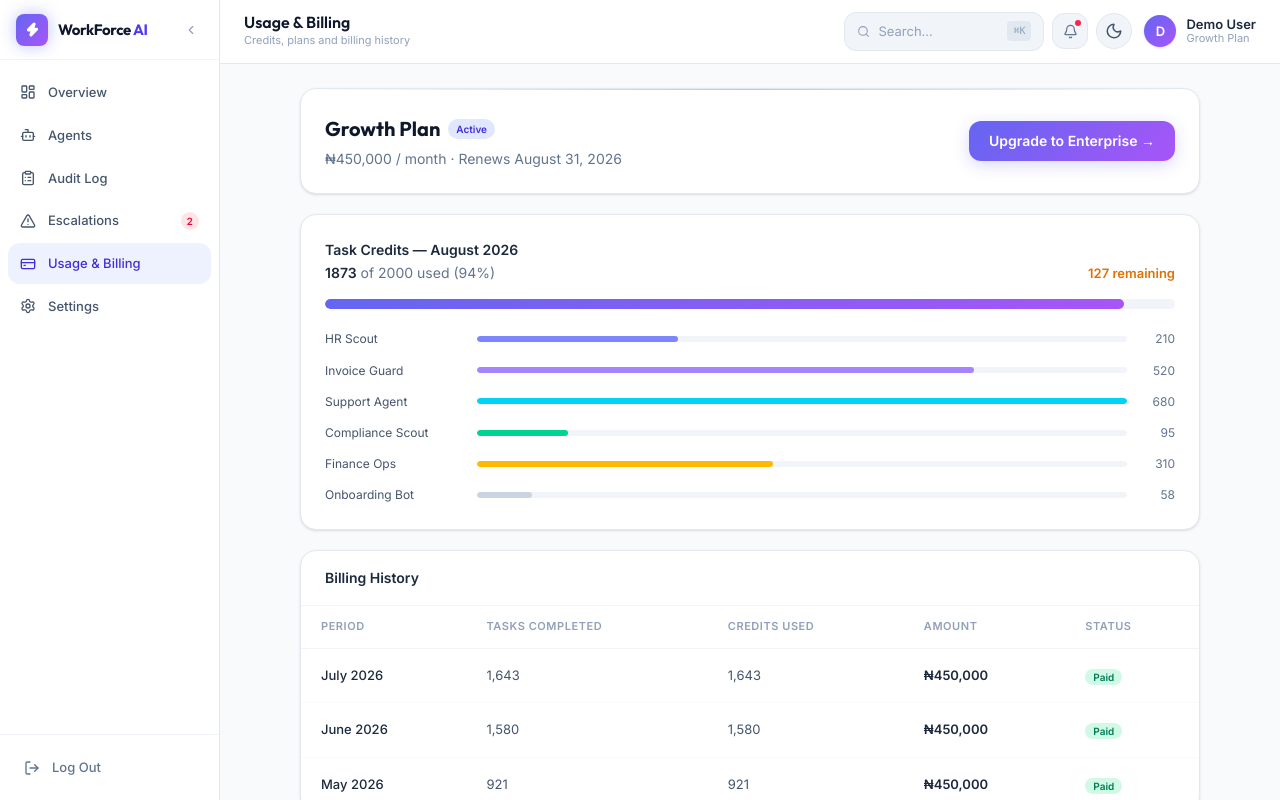
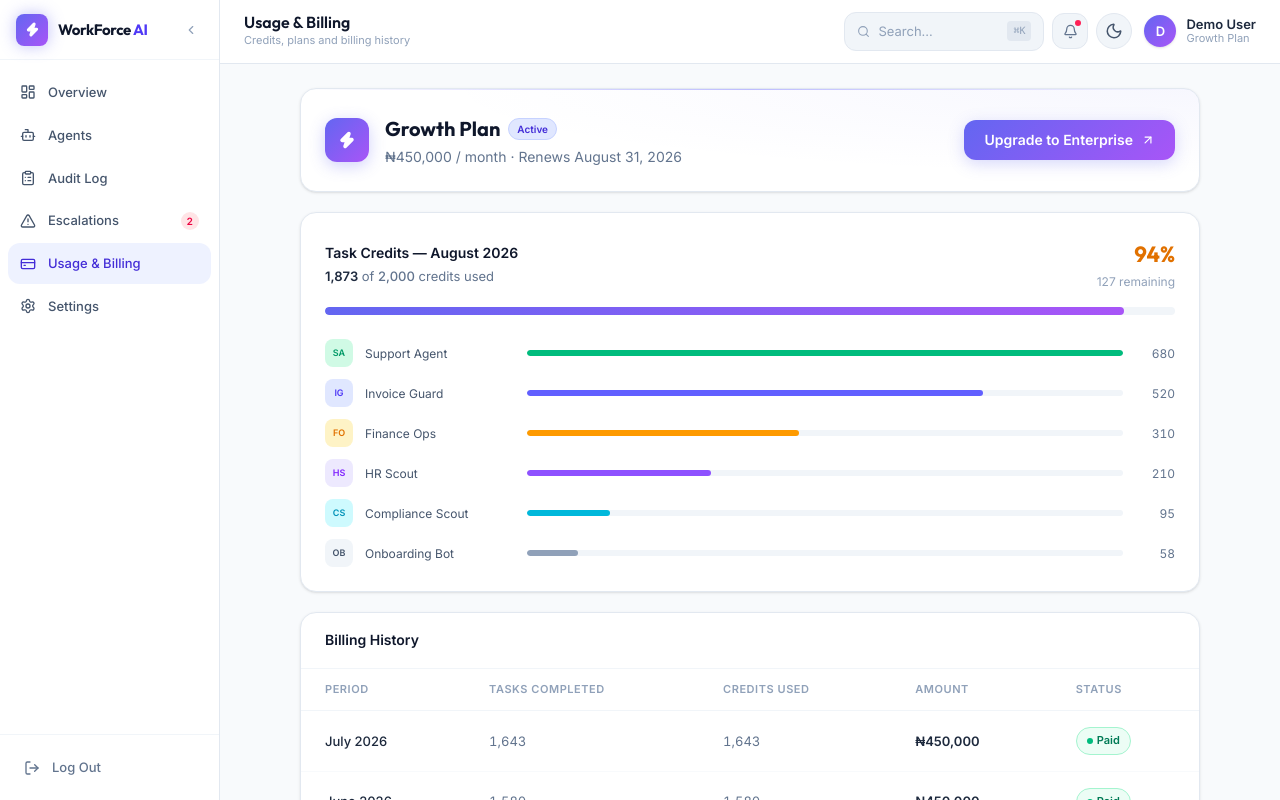
Before and after one commit to Pipe7-sudo/Agentic, a Next.js app in the folder frontend/: page /usage in a window 1280 px wide. Built offline with nearby package versions, Linux system fonts and the light colour scheme.

Commit message:
redesign(usage): Zap plan icon with glow, big percentage stat, initials in usage bars

```diff
--- a/frontend/src/app/(dashboard)/usage/page.tsx
+++ b/frontend/src/app/(dashboard)/usage/page.tsx
@@ -1,10 +1,12 @@
+import { ArrowUpRight, Zap } from 'lucide-react';
+
 const BARS = [
-  { label: 'HR Scout',         used: 210, color: 'bg-indigo-400 dark:bg-indigo-500' },
-  { label: 'Invoice Guard',    used: 520, color: 'bg-violet-400 dark:bg-violet-500' },
-  { label: 'Support Agent',    used: 680, color: 'bg-cyan-400 dark:bg-cyan-500' },
-  { label: 'Compliance Scout', used: 95,  color: 'bg-emerald-400 dark:bg-emerald-500' },
-  { label: 'Finance Ops',      used: 310, color: 'bg-amber-400 dark:bg-amber-500' },
-  { label: 'Onboarding Bot',   used: 58,  color: 'bg-slate-300 dark:bg-slate-600' },
+  { label: 'Support Agent',    initials: 'SA', used: 680, color: 'bg-emerald-500', bg: 'bg-emerald-100 dark:bg-emerald-500/15', text: 'text-emerald-600 dark:text-emerald-400' },
+  { label: 'Invoice Guard',    initials: 'IG', used: 520, color: 'bg-indigo-500',  bg: 'bg-indigo-100 dark:bg-indigo-500/15',  text: 'text-indigo-600 dark:text-indigo-400'  },
+  { label: 'Finance Ops',      initials: 'FO', used: 310, color: 'bg-amber-500',   bg: 'bg-amber-100 dark:bg-amber-500/15',    text: 'text-amber-600 dark:text-amber-500'    },
+  { label: 'HR Scout',         initials: 'HS', used: 210, color: 'bg-violet-500',  bg: 'bg-violet-100 dark:bg-violet-500/15',  text: 'text-violet-600 dark:text-violet-400'  },
+  { label: 'Compliance Scout', initials: 'CS', used: 95,  color: 'bg-cyan-500',    bg: 'bg-cyan-100 dark:bg-cyan-500/15',      text: 'text-cyan-600 dark:text-cyan-500'      },
+  { label: 'Onboarding Bot',   initials: 'OB', used: 58,  color: 'bg-slate-400',   bg: 'bg-slate-100 dark:bg-white/[0.07]',    text: 'text-slate-600 dark:text-slate-400'    },
 ];
 const TOTAL_USED  = BARS.reduce((s, b) => s + b.used, 0);
 const TOTAL_LIMIT = 2000;
@@ -21,65 +23,77 @@ export default function UsagePage() {
 
   return (
     <div className="max-w-[900px] mx-auto flex flex-col gap-5">
-      {/* Current Plan Banner */}
-      <div className="relative bg-white dark:bg-[#080812] border border-slate-200 dark:border-white/[0.07] rounded-2xl p-5 md:p-6 shadow-sm dark:shadow-none overflow-hidden">
+      {/* Plan Banner */}
+      <div className="relative bg-white dark:bg-[#080812] border border-slate-200 dark:border-white/[0.07] rounded-2xl overflow-hidden shadow-sm dark:shadow-none">
         <div className="absolute top-0 left-0 right-0 h-px bg-gradient-to-r from-transparent via-indigo-500/40 to-transparent" />
-        <div className="flex flex-col sm:flex-row sm:items-center justify-between gap-4">
-          <div>
-            <div className="flex items-center gap-2 mb-1">
-              <span className="font-['Outfit'] text-[18px] md:text-[20px] font-bold text-slate-900 dark:text-white">Growth Plan</span>
-              <span className="text-[10px] font-bold px-2 py-0.5 rounded-full bg-indigo-100 dark:bg-indigo-500/15 text-indigo-700 dark:text-indigo-400">Active</span>
+        <div className="absolute inset-0 bg-[radial-gradient(ellipse_at_top_right,rgba(99,102,241,0.05),transparent_60%)] pointer-events-none" />
+        <div className="relative p-5 md:p-6 flex flex-col sm:flex-row sm:items-center justify-between gap-4">
+          <div className="flex items-center gap-4">
+            <div className="w-11 h-11 rounded-xl gradient-bg flex items-center justify-center shadow-[0_4px_16px_rgba(99,102,241,0.3)]">
+              <Zap size={18} className="text-white" fill="white" />
             </div>
-            <p className="text-sm text-slate-500 dark:text-slate-400">₦450,000 / month · Renews August 31, 2026</p>
+            <div>
+              <div className="flex items-center gap-2">
+                <span className="font-['Outfit'] text-[18px] md:text-[20px] font-bold text-slate-900 dark:text-white">Growth Plan</span>
+                <span className="text-[10px] font-bold px-2 py-0.5 rounded-full bg-indigo-100 dark:bg-indigo-500/15 text-indigo-700 dark:text-indigo-400 border border-indigo-200 dark:border-indigo-500/20">Active</span>
+              </div>
+              <p className="text-sm text-slate-500 dark:text-slate-400 mt-0.5">₦450,000 / month · Renews August 31, 2026</p>
+            </div>
           </div>
-          <a href="#" className="w-full sm:w-auto text-center px-5 py-2.5 rounded-xl text-sm font-semibold text-white gradient-bg shadow-[0_4px_16px_rgba(99,102,241,0.25)] hover:-translate-y-px transition-all no-underline">
-            Upgrade to Enterprise →
+          <a href="#" className="flex items-center justify-center gap-2 w-full sm:w-auto px-5 py-2.5 rounded-xl text-sm font-semibold text-white gradient-bg shadow-[0_4px_16px_rgba(99,102,241,0.25)] hover:-translate-y-px transition-all no-underline">
+            Upgrade to Enterprise <ArrowUpRight size={14} />
           </a>
         </div>
       </div>
 
       {/* Credit Usage */}
       <div className="bg-white dark:bg-[#080812] border border-slate-200 dark:border-white/[0.07] rounded-2xl p-5 md:p-6 shadow-sm dark:shadow-none">
-        <div className="flex flex-col sm:flex-row sm:items-end justify-between gap-2 mb-4">
+        <div className="flex flex-col sm:flex-row sm:items-center justify-between gap-2 mb-4">
           <div>
-            <h3 className="font-semibold text-[14px] text-slate-800 dark:text-slate-100">Task Credits — August 2026</h3>
-            <p className="text-sm text-slate-500 dark:text-slate-400 mt-0.5">
-              <span className="font-bold text-slate-800 dark:text-slate-200">{TOTAL_USED}</span> of {TOTAL_LIMIT} used ({pct}%)
+            <h3 className="font-semibold text-[14px] text-slate-900 dark:text-white">Task Credits — August 2026</h3>
+            <p className="text-[13px] text-slate-500 dark:text-slate-400 mt-0.5">
+              <span className="font-bold text-slate-800 dark:text-slate-200">{TOTAL_USED.toLocaleString()}</span> of <span className="font-medium">{TOTAL_LIMIT.toLocaleString()}</span> credits used
             </p>
           </div>
-          <span className={`text-[13px] font-semibold ${pct > 80 ? 'text-amber-600 dark:text-amber-400' : 'text-emerald-600 dark:text-emerald-400'}`}>
-            {TOTAL_LIMIT - TOTAL_USED} remaining
-          </span>
+          <div className="text-right">
+            <span className={`text-[22px] font-bold font-['Outfit'] ${pct > 80 ? 'text-amber-600 dark:text-amber-400' : 'text-emerald-600 dark:text-emerald-400'}`}>{pct}%</span>
+            <p className="text-[12px] text-slate-400 dark:text-slate-600">{(TOTAL_LIMIT - TOTAL_USED).toLocaleString()} remaining</p>
+          </div>
         </div>
-        <div className="h-2.5 bg-slate-100 dark:bg-white/[0.07] rounded-full overflow-hidden mb-5">
+        <div className="h-2 bg-slate-100 dark:bg-white/[0.07] rounded-full overflow-hidden mb-6">
           <div className="h-full gradient-bg rounded-full transition-all duration-700" style={{ width: `${pct}%` }} />
         </div>
+
+        {/* Per-agent breakdown */}
         <div className="flex flex-col gap-3">
           {BARS.map(b => (
             <div key={b.label} className="flex items-center gap-3">
-              <span className="text-[12px] text-slate-600 dark:text-slate-400 w-[120px] md:w-[140px] shrink-0 truncate">{b.label}</span>
+              <div className={`w-7 h-7 rounded-lg ${b.bg} flex items-center justify-center shrink-0`}>
+                <span className={`text-[9px] font-bold ${b.text}`}>{b.initials}</span>
+              </div>
+              <span className="text-[12px] text-slate-600 dark:text-slate-400 w-[130px] md:w-[150px] shrink-0 truncate">{b.label}</span>
               <div className="flex-1 h-1.5 bg-slate-100 dark:bg-white/[0.07] rounded-full overflow-hidden">
-                <div className={`h-full ${b.color} rounded-full transition-all`} style={{ width: `${(b.used / max) * 100}%` }} />
+                <div className={`h-full ${b.color} rounded-full`} style={{ width: `${(b.used / max) * 100}%` }} />
               </div>
-              <span className="text-[12px] text-slate-500 w-[36px] text-right shrink-0">{b.used}</span>
+              <span className="text-[12px] text-slate-500 dark:text-slate-500 w-[40px] text-right tabular-nums shrink-0">{b.used}</span>
             </div>
           ))}
         </div>
       </div>
 
-      {/* Billing History — table on md+, cards on mobile */}
+      {/* Billing History */}
       <div className="bg-white dark:bg-[#080812] border border-slate-200 dark:border-white/[0.07] rounded-2xl shadow-sm dark:shadow-none overflow-hidden">
         <div className="px-5 md:px-6 py-4 border-b border-slate-100 dark:border-white/[0.05]">
-          <h3 className="font-semibold text-[14px] text-slate-800 dark:text-slate-100">Billing History</h3>
+          <h3 className="font-semibold text-[14px] text-slate-900 dark:text-white">Billing History</h3>
         </div>
 
-        {/* Mobile cards */}
+        {/* Mobile */}
         <div className="md:hidden flex flex-col divide-y divide-slate-50 dark:divide-white/[0.04]">
           {HISTORY.map(r => (
             <div key={r.period} className="px-5 py-4 flex items-center justify-between gap-4">
               <div>
                 <div className="text-[13px] font-semibold text-slate-800 dark:text-slate-200">{r.period}</div>
-                <div className="text-[12px] text-slate-500 dark:text-slate-400 mt-0.5">{r.tasks.toLocaleString()} tasks · {r.credits.toLocaleString()} credits</div>
+                <div className="text-[12px] text-slate-400 dark:text-slate-600 mt-0.5">{r.tasks.toLocaleString()} tasks · {r.credits.toLocaleString()} credits</div>
               </div>
               <div className="text-right shrink-0">
                 <div className="text-[13px] font-bold text-slate-800 dark:text-slate-100">{r.amount}</div>
@@ -89,24 +103,27 @@ export default function UsagePage() {
           ))}
         </div>
 
-        {/* Desktop table */}
+        {/* Desktop */}
         <table className="hidden md:table w-full">
           <thead>
             <tr className="border-b border-slate-100 dark:border-white/[0.05]">
               {['Period', 'Tasks Completed', 'Credits Used', 'Amount', 'Status'].map(h => (
-                <th key={h} className="px-5 py-3 text-left text-[11px] font-semibold uppercase tracking-wider text-slate-400 dark:text-slate-600">{h}</th>
+                <th key={h} className="px-6 py-3 text-left text-[11px] font-semibold uppercase tracking-wider text-slate-400 dark:text-slate-600">{h}</th>
               ))}
             </tr>
           </thead>
           <tbody>
             {HISTORY.map(r => (
-              <tr key={r.period} className="border-b border-slate-50 dark:border-white/[0.03] hover:bg-slate-50 dark:hover:bg-white/[0.02] transition-colors">
-                <td className="px-5 py-3.5 text-[13px] font-medium text-slate-800 dark:text-slate-200">{r.period}</td>
-                <td className="px-5 py-3.5 text-[13px] text-slate-600 dark:text-slate-400">{r.tasks.toLocaleString()}</td>
-                <td className="px-5 py-3.5 text-[13px] text-slate-600 dark:text-slate-400">{r.credits.toLocaleString()}</td>
-                <td className="px-5 py-3.5 text-[13px] font-semibold text-slate-800 dark:text-slate-200">{r.amount}</td>
-                <td className="px-5 py-3.5">
-                  <span className="text-[10px] font-bold px-2 py-0.5 rounded-full bg-emerald-100 dark:bg-emerald-500/15 text-emerald-700 dark:text-emerald-400">{r.status}</span>
+              <tr key={r.period} className="border-b border-slate-50 dark:border-white/[0.03] last:border-0 hover:bg-slate-50 dark:hover:bg-white/[0.02] transition-colors">
+                <td className="px-6 py-4 text-[13px] font-medium text-slate-800 dark:text-slate-200">{r.period}</td>
+                <td className="px-6 py-4 text-[13px] text-slate-500 dark:text-slate-400 tabular-nums">{r.tasks.toLocaleString()}</td>
+                <td className="px-6 py-4 text-[13px] text-slate-500 dark:text-slate-400 tabular-nums">{r.credits.toLocaleString()}</td>
+                <td className="px-6 py-4 text-[13px] font-semibold text-slate-800 dark:text-slate-200">{r.amount}</td>
+                <td className="px-6 py-4">
+                  <span className="flex items-center gap-1 text-[11px] font-semibold w-fit px-2.5 py-1 rounded-full bg-emerald-50 dark:bg-emerald-500/10 text-emerald-700 dark:text-emerald-400 border border-emerald-200 dark:border-emerald-500/20">
+                    <span className="w-1.5 h-1.5 bg-emerald-500 rounded-full" />
+                    {r.status}
+                  </span>
                 </td>
               </tr>
             ))}
```
